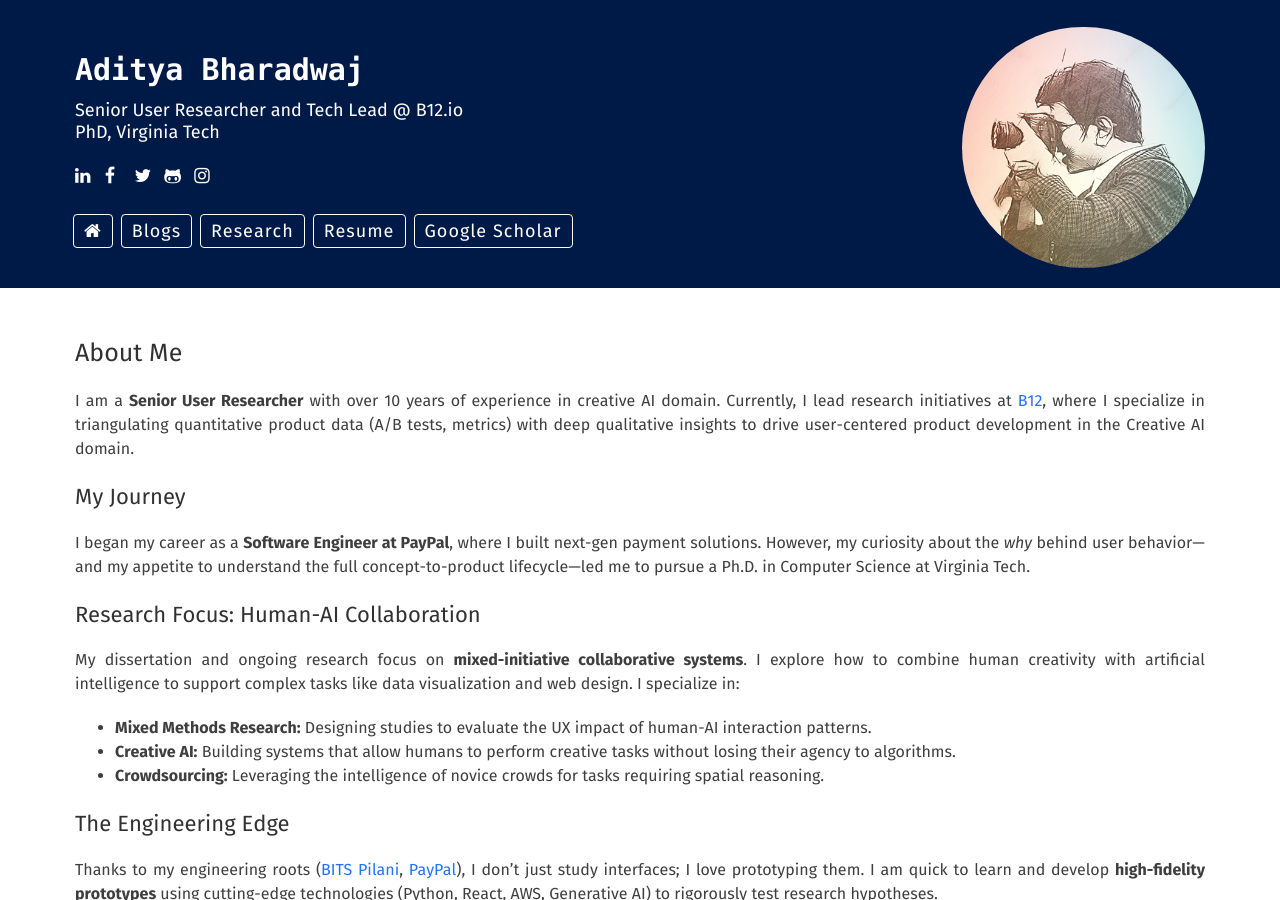
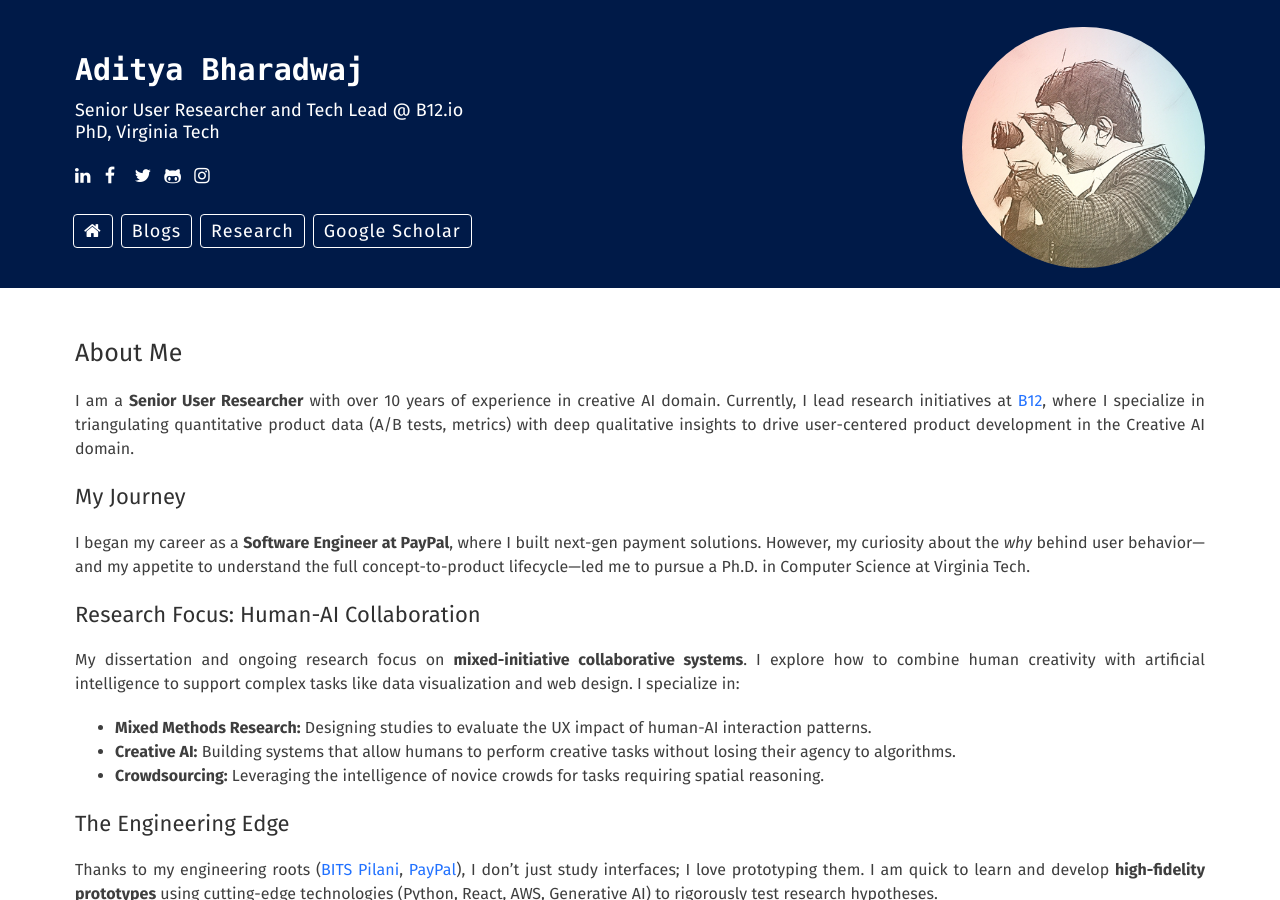
Before and after one commit to adbharadwaj/adbharadwaj.github.io, a Jekyll site: the page built from index.html, in a window 1280 px wide and 900 px high. Built offline with Jekyll 4.4.1, drawn with Linux system fonts in a browser that asks for light colours.

Commit message:
Update default layout with commented Resume link
Comment out the Resume link and fix HTML entity for ampersand.

```diff
--- a/_layouts/default.html
+++ b/_layouts/default.html
@@ -33,10 +33,11 @@ layout: compress
 		<li><a href="/" title="Homepage"><i class="fa fa-home"></i></a></li>
 		<li><a href="/blogs">Blogs</a></li>
 		<li><a href="/research">Research</a></li>
-    <li><a href="/assets/resume/2021_04_01_one_page_resume_aditya_bharadwaj.pdf">Resume</a></li>
+    <li>
+		<!-- <a href="/assets/resume/2021_04_01_one_page_resume_aditya_bharadwaj.pdf">Resume</a></li> -->
 		<!-- <li><a href="/publications">Publications</a></li> -->
 		<!-- <li><a href="/resume">Resume</a></li> -->
-		<li><a href="https://scholar.google.com/citations?user=GCfgv38AAAAJ&hl=en&oi=sra">Google Scholar</a></li>
+		<li><a href="https://scholar.google.com/citations?user=GCfgv38AAAAJ&amp;hl=en&amp;oi=sra">Google Scholar</a></li>
 		<!-- {% if page.title == "Blogs" %}
 		<li><a href="/#Tags">Tags</a></li>
 		{% else %}
```
